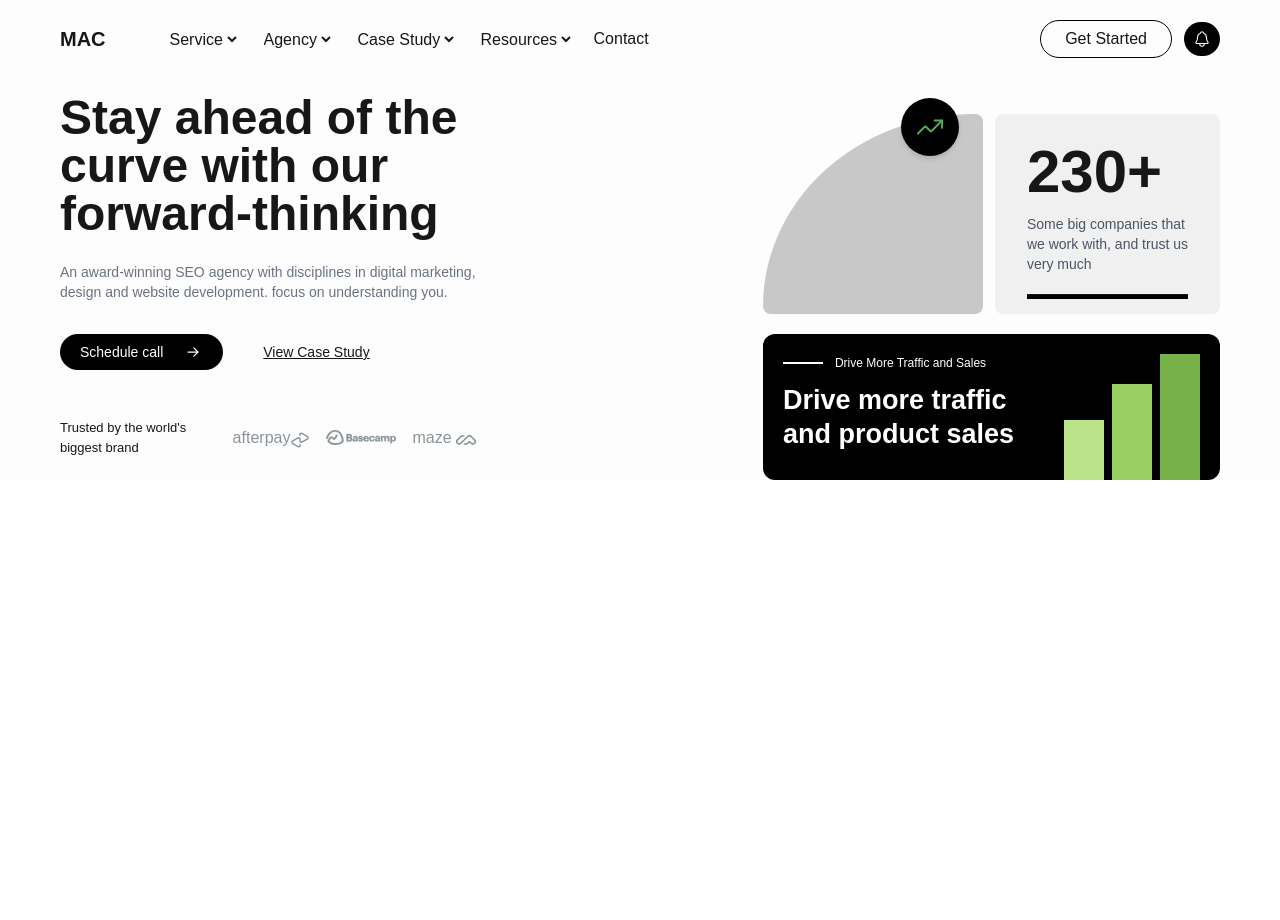
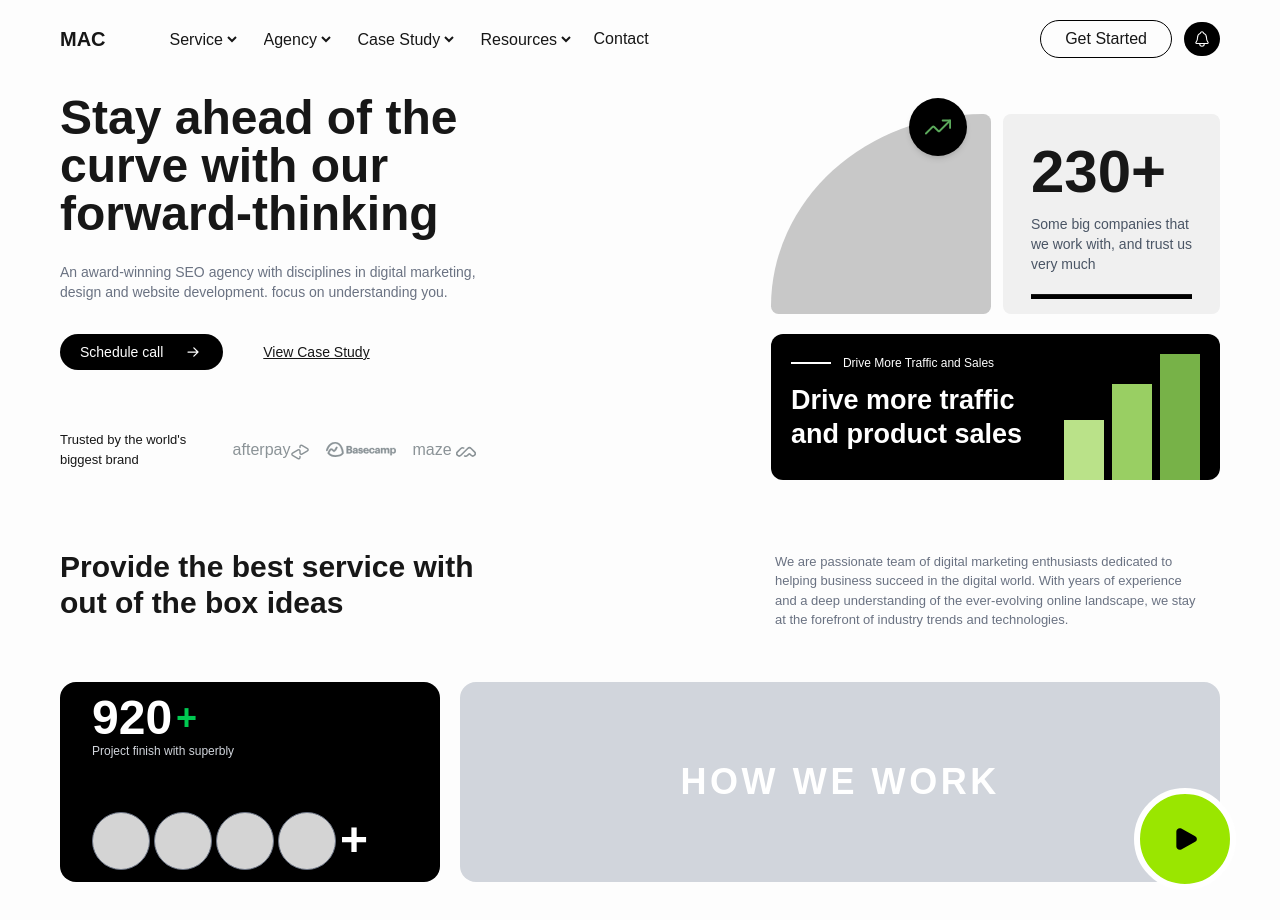
Before and after one commit to Moozy1033/landpage, a Next.js app: page / in a window 1280 px wide. Shown: the top 920 px of the page. Before the commit the page ends 800 px from the top, so only its background shows below. Built offline with nearby package versions, Linux system fonts and the light colour scheme.

Commit message:
in progress

```diff
--- a/src/app/page.js
+++ b/src/app/page.js
@@ -49,35 +49,38 @@ export default function Home() {
               </button>
               <p className='underline font-medium text-sm'>View Case Study</p>
             </div>
-          <div className='flex justify-between pt-12'>
+            <div className='flex justify-between pt-15'>
               <p className='text-[13px] font-medium'>Trusted by the world&apos;s <br /> biggest brand</p>
               <div className='flex space-x-4 items-center'>
-              <p className='flex items-center text-[#8b9397] font-medium'>afterpay <Image className="pt-1" src="/images/afterpay.svg" width={20} height={0} alt=""/> </p>
+                <p className='flex items-center text-[#8b9397] font-medium'>afterpay <Image className="pt-1" src="/images/afterpay.svg" width={20} height={0} alt="" /> </p>
                 <Image src="/images/basecamp.svg" alt="Hamburger" width={70} height={0} />
-              <p className='flex items-center gap-1 text-[#8b9397] font-medium'>maze <Image className='pt-1' src="/images/maze.svg" width={20} height={0} alt=""/> </p>
+                <p className='flex items-center gap-1 text-[#8b9397] font-medium'>maze <Image className='pt-1' src="/images/maze.svg" width={20} height={0} alt="" /> </p>
               </div>
+            </div>
+            <div>
+              <p className="md:text-3xl text-2xl font-semibold pt-20 text-center lg:text-start">Provide the best service with <span className="hidden lg:inline"><br /></span>out of the box ideas</p>
             </div>
           </div>
           <div className='pt-9'>
-          <div className='flex lg:gap-3 md:gap-7 gap-2'>
-            <div className='relative'>
+            <div className='flex lg:gap-3 md:gap-7 gap-5'>
+              <div className='relative w-1/2'>
                 <div className='py-[100px] lg:px-[110px] px-[92px] md:px-[150px]  bg-[#C8C8C8] rounded-tl-[100%] rounded-lg'></div>
                 <div className="absolute -top-4 right-6 bg-black p-4 rounded-full shadow-md">
                   <Image src="/images/graph-arrow.svg" alt="Hamburger" width={26} height={0} />
                 </div>
               </div>
-            <div className='rounded-lg bg-[#F0F0F0] pt-7 md:px-8 px-3'>
+              <div className='rounded-lg bg-[#F0F0F0] pt-7 md:px-7 px-3 w-1/2'>
                 <div className='flex'>
                   <p className='lg:text-6xl  text-4xl font-bold'>230</p>
                   <p className='lg:text-6xl text-4xl font-bold'>+</p>
                 </div>
-              <p className='md:text-sm text-[12px]  text-gray-600 pt-3'>Some big companies  that <span className="hidden lg:inline"><br /></span>  we work with,  and trust us <span className="hidden lg:inline"><br /></span>  very much</p>
+                <p className='md:text-sm text-[12px]  text-gray-600 pt-3'>Some big companies  that <span className="hidden lg:inline"><br /></span>  we work with,  and trust us <span className="hidden lg:inline"><br /></span> very much</p>
                 <div className=''>
                   <hr className='bg-black py-[2px] mt-5 mb-2' />
                 </div>
               </div>
             </div>
-          <div className='w-full bg-black flex  rounded-xl justify-between px-5 lg:pt-5 pt-5 mt-5'>
+            <div className='bg-black flex rounded-xl justify-between px-5 lg:pt-5 pt-5 lg:mt-5 mt-12'>
               <div className='lg:pb-3 md:pb-4'>
                 <div className='flex items-center space-x-3 pt-4 md:pt-6 lg:pt-0'>
                   <div className='bg-white h-[2px] w-[30px] md:w-[40px] border-0'></div>
@@ -91,7 +94,39 @@ export default function Home() {
                 <div className='bg-[#77b248] w-8 md:w-10 h-full'></div>
               </div>
             </div>
+            <div>
+              <p className="text-[13px] text-gray-500 text-center md:text-start pt-12 md:pt-18 px-1">We are passionate team of digital marketing enthusiasts dedicated to <span className="hidden lg:inline"><br /></span> helping business succeed in the digital world. With years of experience <span className="hidden lg:inline"><br /></span> and a deep understanding of the ever-evolving online landscape, we stay <span className="hidden lg:inline"><br /></span> at the forefront of industry trends and technologies.</p>
             </div>
+          </div>
+        </div>
+        <div className="px-6 md:px-[60px] pt-13 pb-10 flex flex-col md:flex-row gap-5">
+          <div className="rounded-2xl bg-black md:w-1/2 lg:w-1/3 px-8 py-3">
+            <div className="flex gap-1">
+              <p className="text-5xl text-white font-bold">920 </p>
+              <p className="text-green-500 font-bold text-4xl pt-1">+ </p>
+            </div>
+            <p className="text-gray-300 text-[12px]">Project finish with superbly</p>
+            <div className="flex gap-1 pt-13">
+              <div className="rounded-full py-7 px-7 border border-gray-500 bg-neutral-300"></div>
+              <div className="rounded-full py-7 px-7 border border-gray-500 bg-neutral-300"></div>
+              <div className="rounded-full py-7 px-7 border border-gray-500 bg-neutral-300"></div>
+              <div className="rounded-full py-7 px-7 border border-gray-500 bg-neutral-300"></div>
+              <p className="text-5xl text-white font-semibold pt-1">+</p>
+            </div>
+          </div>
+          <div className="rounded-2xl w-full md:w-1/2 px-8 bg-gray-300 lg:w-2/3 flex justify-center items-center relative">
+            <p className="text-white  text-2xl lg:text-4xl py-15 tracking-widest font-semibold">HOW WE WORK</p>
+            <div className="absolute -bottom-2 -right-4 ">
+              <button className="rounded-full bg-lime-400 py-5 px-5 lg:py-8 lg:px-8 border-6 border-white">
+                <Image src="/images/play.svg" alt="Hamburger" width={26} height={0} />
+              </button>
+            </div>
+          </div>
+        </div>
+      </section>
+      <section className="bg-[#FDFDFD]">
+        <div className="rounded-lg bg-black mx-5 px-1 text-center">
+        <p className="text-white text-3xl font-semibold">Real-worlds example of how we helped companies  achieve their marketing objectives</p>
         </div>
       </section>
     </>
```
Also changed, not shown: public/images/play.svg (added). Lines whose indentation alone changed are shown as unchanged.
